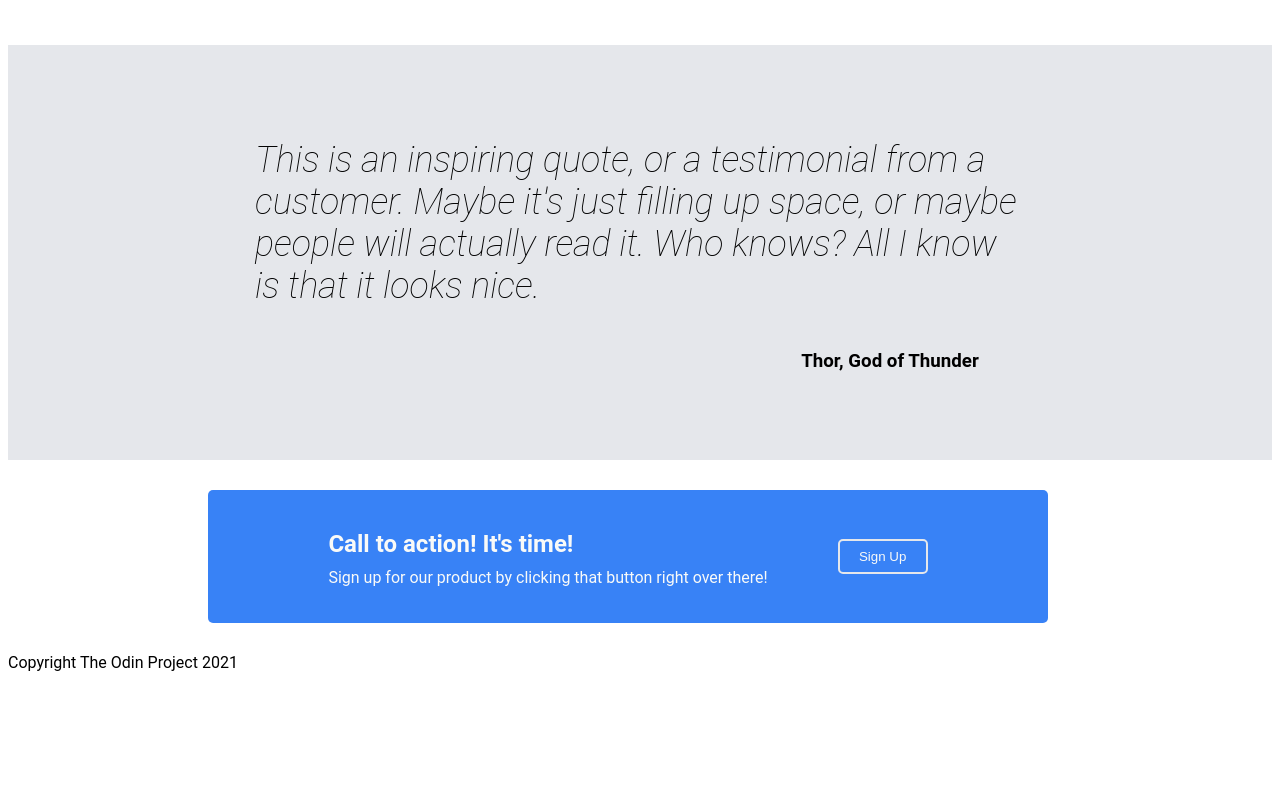
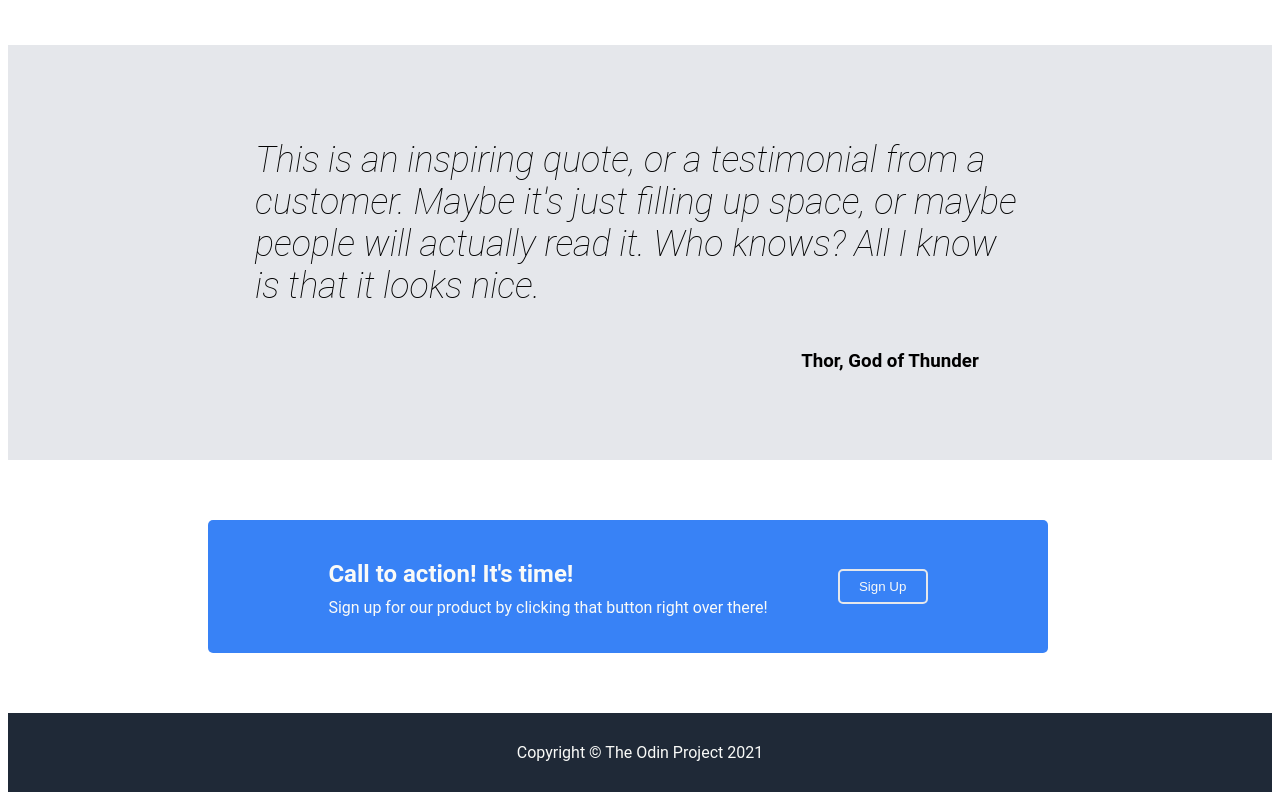
Before and after one commit to hlkirkness/projectone, a plain HTML site: page index.html in a window 1280 px wide. Shown: the part 820-1620 px from the top of the page. Before the commit the page ends 1500 px from the top, so only its background shows below. Drawn offline with Linux system fonts and the light colour scheme.

Commit message:
finish css for webpage

```diff
--- a/index.html
+++ b/index.html
@@ -56,6 +56,6 @@
             <button class="signup-btn">Sign Up</button>
         </div>
     </div>
-    <div class="footer">Copyright The Odin Project 2021</div>
+    <div class="footer">Copyright &copy; The Odin Project 2021</div>
 </body>
 </html>
--- a/styles.css
+++ b/styles.css
@@ -173,7 +173,7 @@ a:hover {
     width: 840px;
     padding-top: 20px;
     padding-bottom: 20px;
-    margin: 30px auto 30px 200px;
+    margin: 60px auto 60px 200px;
     border-radius: 5px;
 }
 
@@ -211,3 +211,12 @@ a:hover {
 }
 
 /* FOOTER */
+
+.footer {
+    display: flex;
+    justify-content: center;
+    background-color: #1f2937;
+    color: #f9faf8;
+    padding-top: 30px;
+    padding-bottom: 30px;
+}
```
